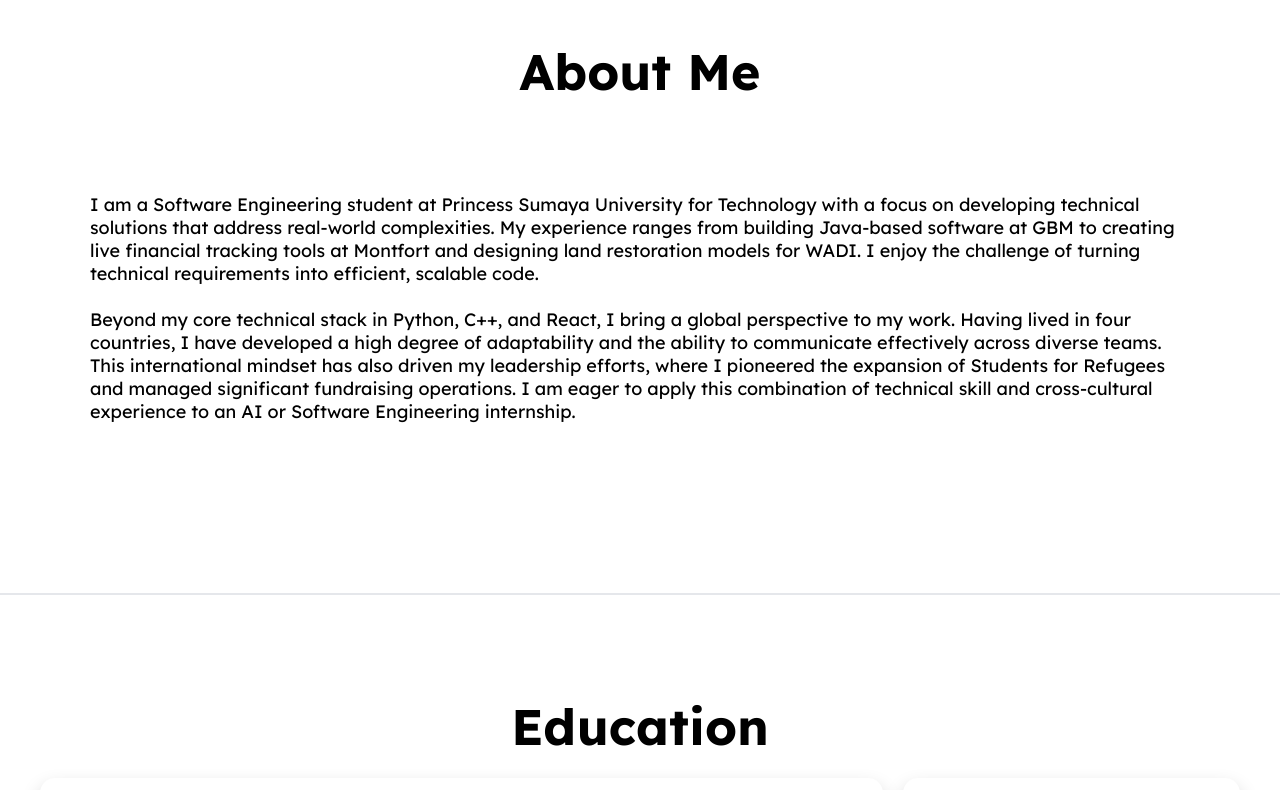
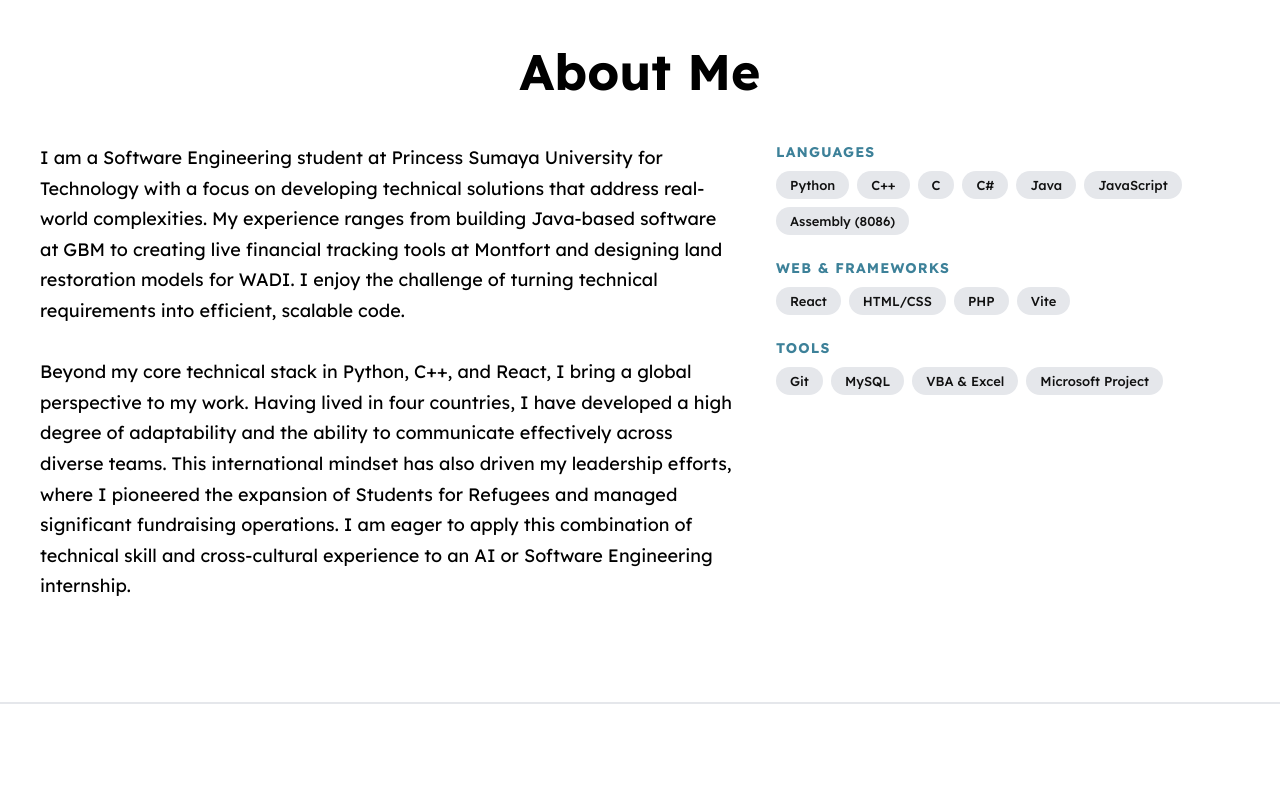
Before and after one commit to yazanz22/Personal-Portfolio, a React (Vite) app: page / in a window 1280 px wide. Shown: the part 860-1650 px from the top of the page. Built offline with nearby package versions, Linux system fonts and the light colour scheme.

Commit message:
Add skills section side by side with About text

```diff
--- a/src/components/About.jsx
+++ b/src/components/About.jsx
@@ -1,9 +1,26 @@
 import React from 'react';
+
+const skills = [
+  {
+    category: "Languages",
+    items: ["Python", "C++", "C", "C#", "Java", "JavaScript", "Assembly (8086)"]
+  },
+  {
+    category: "Web & Frameworks",
+    items: ["React", "HTML/CSS", "PHP", "Vite"]
+  },
+  {
+    category: "Tools",
+    items: ["Git", "MySQL", "VBA & Excel", "Microsoft Project"]
+  }
+];
 
 const About = () => {
   return (
     <section className="about" id="about">
       <h1>About Me</h1>
+      <div className="about-container">
+        <div className="about-text">
           <p>
             I am a Software Engineering student at Princess Sumaya University for Technology with a focus on developing
             technical solutions that address real-world complexities. My experience ranges from building Java-based software
@@ -17,6 +34,20 @@
             operations. I am eager to apply this combination of technical skill and cross-cultural experience to
             an AI or Software Engineering internship.
           </p>
+        </div>
+        <div className="about-skills">
+          {skills.map((group) => (
+            <div key={group.category} className="skills-group">
+              <h3>{group.category}</h3>
+              <div className="skills-tags">
+                {group.items.map((skill) => (
+                  <span key={skill} className="skill-tag">{skill}</span>
+                ))}
+              </div>
+            </div>
+          ))}
+        </div>
+      </div>
     </section>
   );
 };
--- a/src/index.css
+++ b/src/index.css
@@ -178,15 +178,65 @@
 .about h1 {
     color: black;
     text-align: center;
-    margin-bottom: 20px;
+    margin-bottom: 40px;
     font-size: 50px;
 }
 
-.about p {
-    padding: 70px;
+.about-container {
+    display: flex;
+    flex-direction: row;
+    gap: 40px;
+    max-width: 1200px;
+    width: 100%;
     margin: 0 auto;
+    align-items: flex-start;
+}
+
+.about-text {
+    flex: 1.5;
+}
+
+.about-text p {
     color: black;
     font-size: 18px;
+    line-height: 1.7;
+}
+
+.about-skills {
+    flex: 1;
+    display: flex;
+    flex-direction: column;
+    gap: 24px;
+}
+
+.skills-group h3 {
+    font-size: 14px;
+    text-transform: uppercase;
+    letter-spacing: 0.08em;
+    color: #3d8199;
+    margin-bottom: 10px;
+}
+
+.skills-tags {
+    display: flex;
+    flex-wrap: wrap;
+    gap: 8px;
+}
+
+.skill-tag {
+    background-color: #E5E7EB;
+    border-radius: 20px;
+    padding: 6px 14px;
+    font-size: 13px;
+    font-weight: 500;
+    color: #111111;
+    transition: background-color 0.2s ease, color 0.2s ease;
+}
+
+.skill-tag:hover {
+    background-color: #3d8199;
+    color: white;
+    cursor: default;
 }
 
 .education {
@@ -652,8 +702,7 @@
 }
 
 @media (min-width: 1440px) {
-    .about p {
-        padding: 70px 200px;
+    .about-text p {
         font-size: 20px;
     }
 
@@ -667,8 +716,7 @@
 }
 
 @media (max-width: 1024px) {
-    .about p {
-        padding: 50px;
+    .about-text p {
         font-size: 17px;
     }
 
@@ -784,8 +832,11 @@
         font-size: 36px;
     }
 
-    .about p {
-        padding: 30px;
+    .about-container {
+        flex-direction: column;
+    }
+
+    .about-text p {
         font-size: 16px;
     }
 
@@ -928,8 +979,7 @@
         margin-bottom: 15px;
     }
 
-    .about p {
-        padding: 20px;
+    .about-text p {
         font-size: 14px;
         line-height: 1.6;
     }
@@ -1059,8 +1109,7 @@
         font-size: 24px;
     }
 
-    .about p {
-        padding: 15px;
+    .about-text p {
         font-size: 13px;
     }
 
```
Lines whose indentation alone changed are shown as unchanged.
